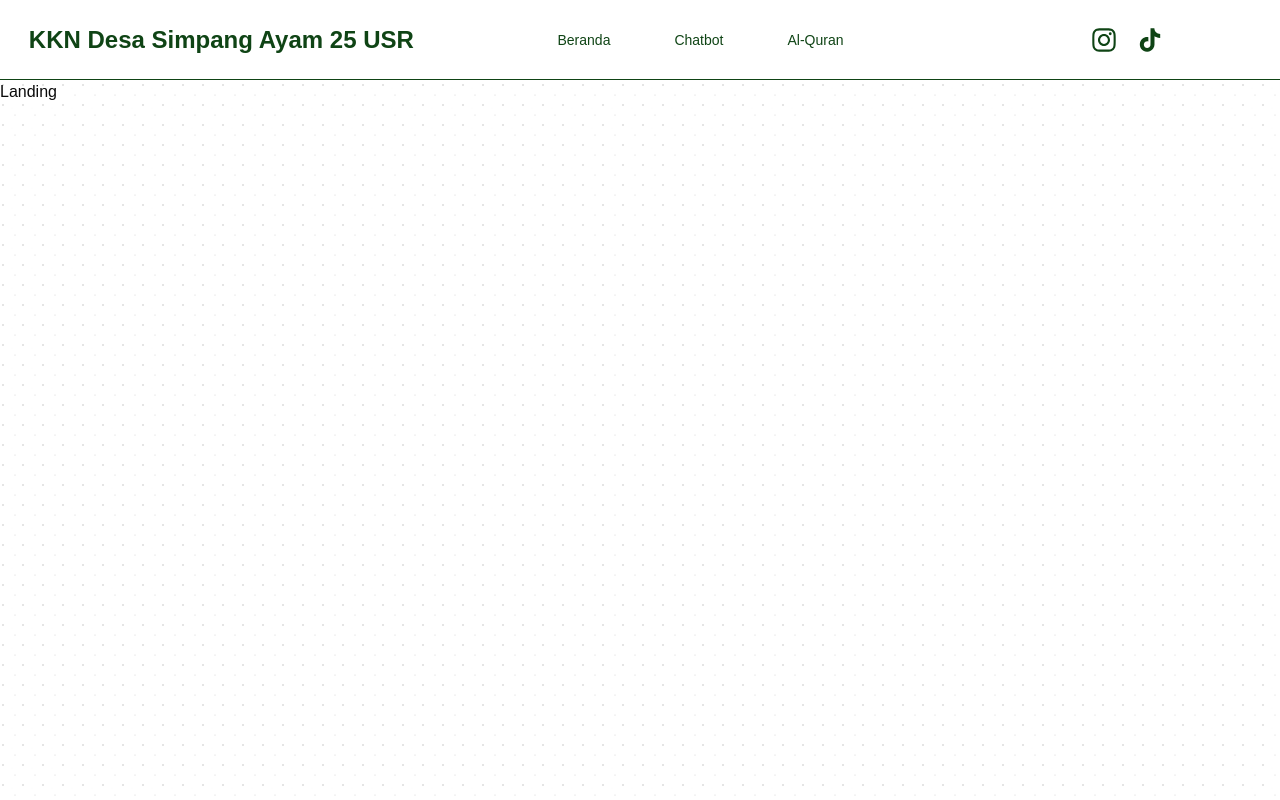
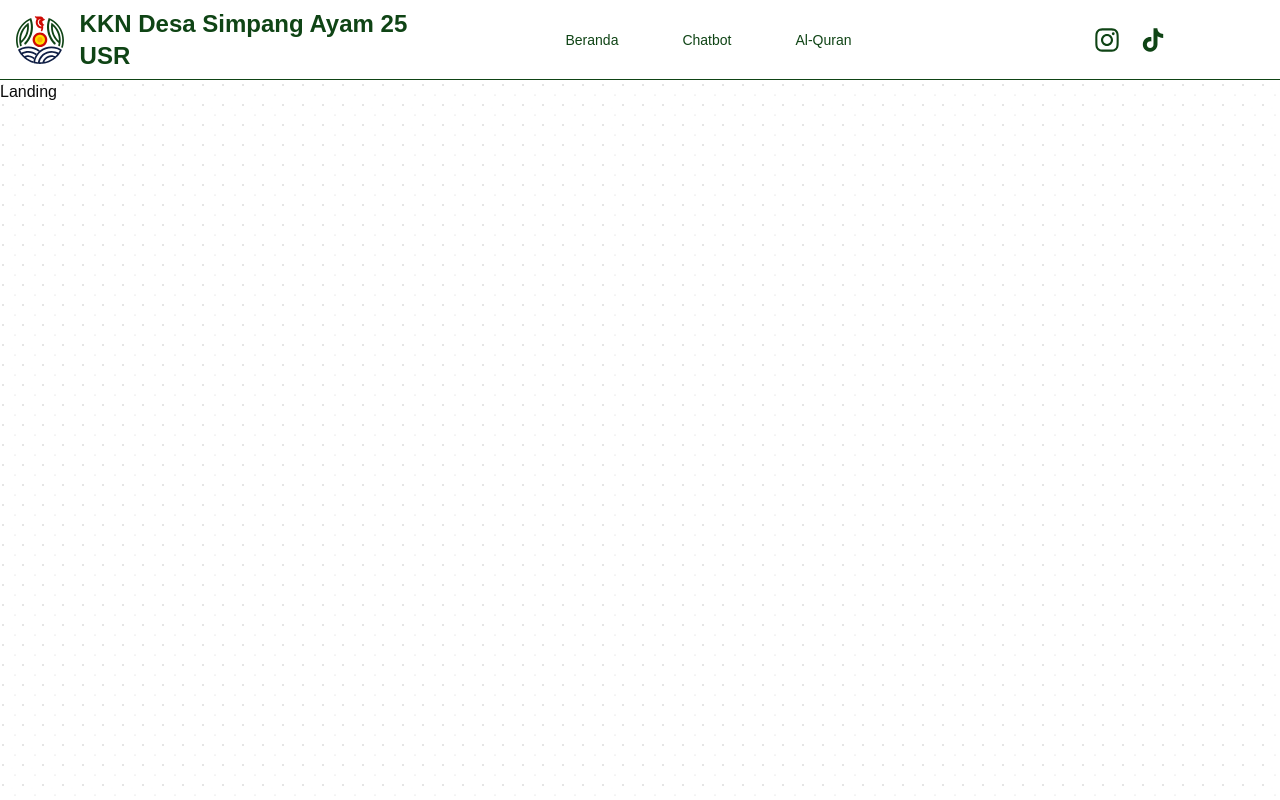
Before and after one commit to hzqula/sain-app, a React (Vite) app: page / in a window 1280 px wide. Built offline with nearby package versions, Linux system fonts and the light colour scheme; no server answers; a web font is replaced by a local one.

Commit message:
🐔 feat: add logo image to Header component

```diff
--- a/src/components/Header.tsx
+++ b/src/components/Header.tsx
@@ -1,6 +1,7 @@
 import { useState } from "react";
 import { Button } from "./ui/button";
 import { AiOutlineInstagram, AiOutlineTikTok } from "react-icons/ai";
+import logo from "../assets/logo.svg";
 
 const Header = () => {
   const [isMenuOpen, setIsMenuOpen] = useState(false);
@@ -11,8 +12,9 @@ const Header = () => {
 
   return (
     <header className="bg-white flex justify-center h-20 items-center sticky top-0 z-50 border-b border-primary">
-      <div className="flex items-center justify-center w-1/2 md:w-2/5">
-        <h1 className="ml-4 md:ml-4 font-heading text-primary font-black text-lg md:text-2xl ">
+      <div className="ml-4 md:ml-4 flex gap-4 items-center justify-center w-3/5 md:w-2/5">
+        <img src={logo} alt="" className="w-12 h-12" />
+        <h1 className="font-heading text-primary font-black text-base md:text-2xl ">
           <a href="/">KKN Desa Simpang Ayam 25 USR</a>
         </h1>
       </div>
```
